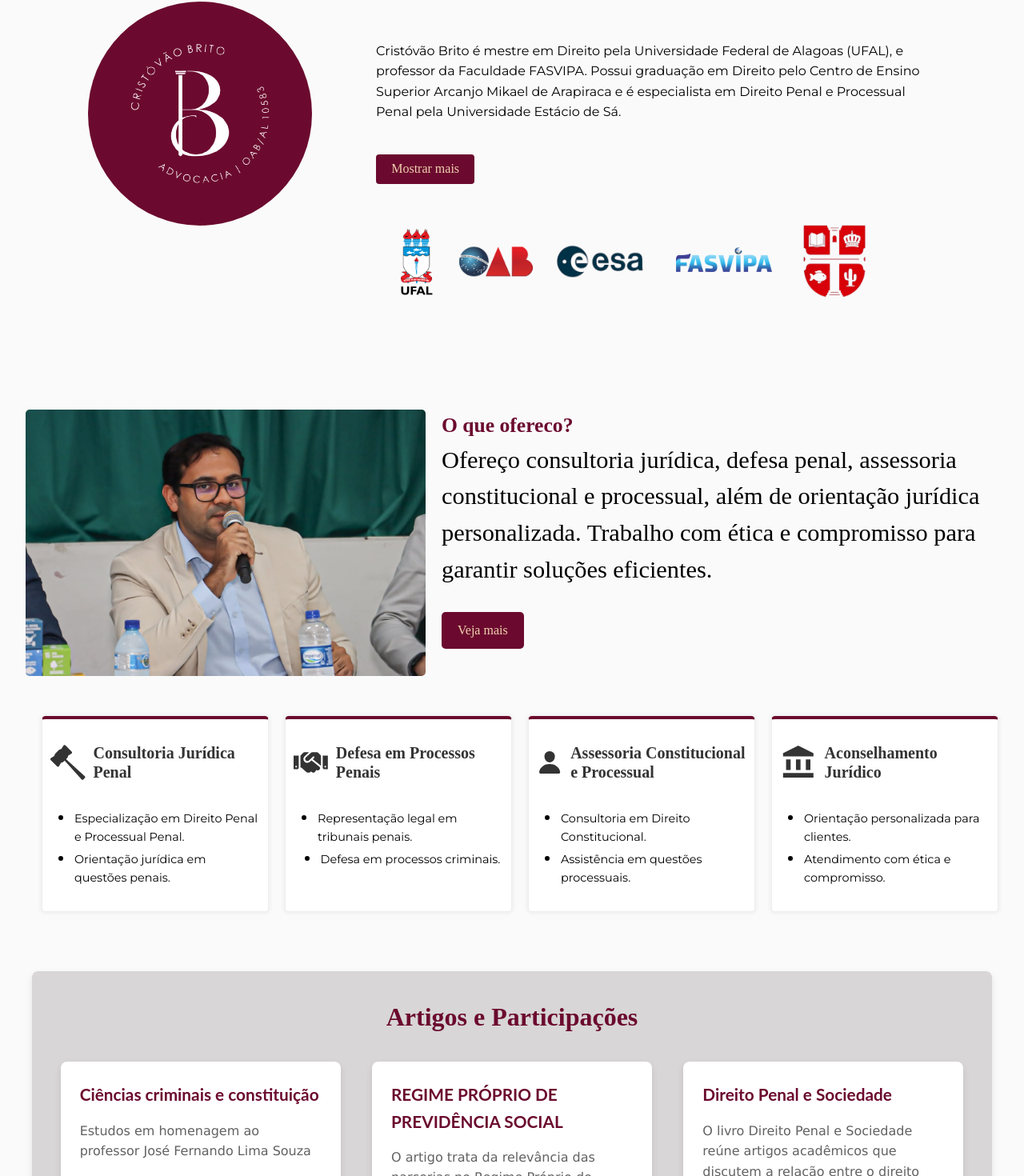
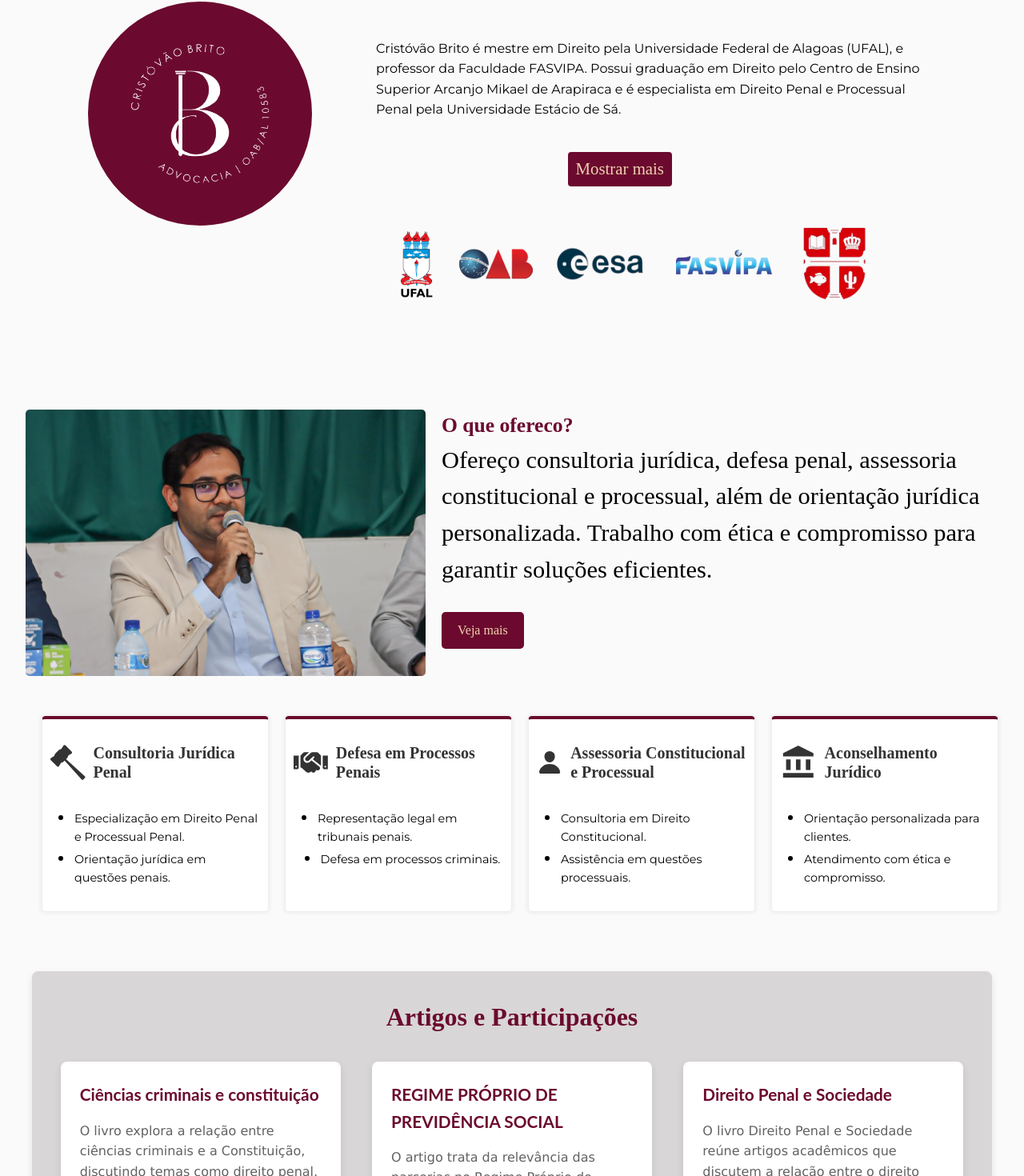
Before and after one commit to yanswo/Advocacia1, a React (Vite) app: page / in a window 1280 px wide. Shown: the part 719-2189 px from the top of the page at 80% size. Built offline with nearby package versions, Linux system fonts and the light colour scheme; a web font is replaced by a local one.

Commit message:
Comentario artigo, botão sobre e contato atualizado, versão final.

```diff
--- a/src/components/Artigos.jsx
+++ b/src/components/Artigos.jsx
@@ -3,29 +3,30 @@ import styles from "./Artigos.module.css";
 const artigos = [
   {
     titulo: "Ciências criminais e constituição",
-    descricao: "Estudos em homenagem ao professor José Fernando Lima Souza",
+    descricao:
+      "O livro explora a relação entre ciências criminais e a Constituição, discutindo temas como direito penal, criminologia e direitos fundamentais no Estado Democrático de Direito. Ele aborda questões como estelionato relacionado ao FGTS, discriminação online, expansão penal, e acordos de não persecução penal, com foco nas garantias constitucionais.",
     data: "Outubro de 2023",
-    link: "https://esmal.tjal.jus.br/_pdf/1-Livro-ciencias-criminais-e-constituicao_.pdf", // link do PDF
+    link: "https://esmal.tjal.jus.br/_pdf/1-Livro-ciencias-criminais-e-constituicao_.pdf",
   },
   {
     titulo: "REGIME PRÓPRIO DE PREVIDÊNCIA SOCIAL",
     descricao:
       "O artigo trata da relevância das parcerias no Regime Próprio de Previdência Social para assegurar os direitos dos segurados, respeitando o equilíbrio financeiro e atuarial. Explora as mudanças trazidas pela Emenda Constitucional nº 103/2019 e destaca o uso de convênios e contratos administrativos como ferramentas para aprimorar a gestão previdenciária e promover os direitos fundamentais.",
     data: "Fevereiro de 2024",
-    link: "https://rbds.ieprev.com.br/rbds/article/view/288/242", // exemplo de link PDF
+    link: "https://rbds.ieprev.com.br/rbds/article/view/288/242",
   },
   {
     titulo: "Direito Penal e Sociedade",
     descricao:
       "O livro Direito Penal e Sociedade reúne artigos acadêmicos que discutem a relação entre o direito penal e questões sociais, como encarceramento massivo, violência de gênero, racismo, feminicídio e justiça restaurativa, oferecendo análises críticas sobre o sistema de justiça criminal no Brasil e alternativas ao modelo punitivista atual.",
     data: "Dezembro de 2021",
-    link: "https://www.w3.org/WAI/ER/tests/xhtml/testfiles/resources/pdf/dummy.pdf", // exemplo de link PDF
+    link: "https://www.w3.org/WAI/ER/tests/xhtml/testfiles/resources/pdf/dummy.pdf",
   },
 ];
 
 const ArtigosSection = () => {
   const openPdf = (pdfUrl) => {
-    window.open(pdfUrl, "_blank"); // Abre o link do PDF em uma nova aba
+    window.open(pdfUrl, "_blank");
   };
 
   return (
@@ -36,7 +37,7 @@ const ArtigosSection = () => {
           <div
             key={index}
             className={styles.artigoCard}
-            onClick={() => openPdf(artigo.link)} // Ao clicar, abre o PDF
+            onClick={() => openPdf(artigo.link)}
           >
             <h3>{artigo.titulo}</h3>
             <p className={styles.artigoDescricao}>{artigo.descricao}</p>
--- a/src/components/Contato.jsx
+++ b/src/components/Contato.jsx
@@ -77,10 +77,10 @@ const Contato = () => {
   };
 
   const fecharModal = (target, currentTarget) => {
-    if(target == currentTarget) {
-      setIsModalOpen(false)
+    if (target == currentTarget) {
+      setIsModalOpen(false);
     }
-  }
+  };
 
   return (
     <div className={styles.contatoContainer}>
@@ -88,12 +88,19 @@ const Contato = () => {
         <h2>Contato</h2>
         <p>Entre em contato para mais informações sobre nossos serviços.</p>
         <br />
-        <button className="botao" onClick={handleOpenModal}>
-          Entre em contato
-        </button>
+        <div>
+          <button className={styles.botaoContato} onClick={handleOpenModal}>
+            Entre em contato
+          </button>
+        </div>
 
         {isModalOpen && (
-          <div className={`${styles.modalOverlay} fadeIn`} onClick={({target, currentTarget}) => fecharModal(target, currentTarget)}>
+          <div
+            className={`${styles.modalOverlay} fadeIn`}
+            onClick={({ target, currentTarget }) =>
+              fecharModal(target, currentTarget)
+            }
+          >
             <div className={styles.modalContent}>
               <span className={styles.modalClose} onClick={handleCloseModal}>
                 Fechar
--- a/src/components/Contato.module.css
+++ b/src/components/Contato.module.css
@@ -1,5 +1,18 @@
 .contatoContainer {
   text-align: center;
+}
+
+.contatoContainer .botaoContato {
+  background-color: var(--corSecundaria);
+  color: var(--corPrimaria);
+  padding: 1.3rem;
+  font-size: 1.3rem;
+  cursor: pointer;
+}
+
+.contatoContainer .botaoContato:hover {
+  background-color: var(--corPrimaria);
+  color: var(--corSecundaria);
 }
 
 .contatoContainer h2 {
@@ -18,6 +31,18 @@
   text-decoration: none;
   font-weight: bold;
   border-radius: 5px;
+  transition: background-color 0.3s ease;
+}
+
+button {
+  background-color: var(--corSecundaria);
+  color: var(--corPrimaria);
+  padding: 0.6rem 1.2rem;
+  border: none;
+  border-radius: 4px;
+  font-size: 1rem;
+  font-weight: bold;
+  cursor: pointer;
   transition: background-color 0.3s ease;
 }
 
@@ -153,22 +178,6 @@
   transform: scale(1.05);
 }
 
-button {
-  background-color: var(--corSecundaria);
-  color: var(--corPrimaria);
-  padding: 0.6rem 1.2rem;
-  border: none;
-  border-radius: 4px;
-  font-size: 1rem;
-  font-weight: bold;
-  cursor: pointer;
-  transition: background-color 0.3s ease;
-}
-
-.botao {
-  background-color: #0ec736;
-}
-
 @keyframes fadeInModal {
   0% {
     opacity: 0;
--- a/src/components/Sobre.module.css
+++ b/src/components/Sobre.module.css
@@ -13,6 +13,15 @@
   color: var(--corSecundaria);
   font-size: 2rem;
   margin-bottom: 20px;
+}
+
+.sobreConteier button {
+  background-color: var(--corSecundaria);
+  color: var(--corPrimaria);
+  padding: 0.6rem;
+  font-size: 1.3rem;
+  margin-left: 240px;
+  cursor: pointer;
 }
 
 .conteudoSobre {
@@ -58,7 +67,7 @@
   width: fit-content;
   font-weight: 400;
   font-family: var(--font-titulos);
-  transition: all .2s ease;
+  transition: all 0.2s ease;
 }
 
 .textoSobre button:hover {
@@ -97,7 +106,7 @@
 
   .conteudoSobre .textoSobre p {
     text-align: center;
-    font-size: .9rem;
+    font-size: 0.9rem;
   }
 
   .icones {
--- a/src/index.css
+++ b/src/index.css
@@ -23,7 +23,6 @@
   scroll-behavior: smooth;
 }
 
-
 body {
   margin-top: 80px;
   background-color: var(--fundo);
@@ -32,22 +31,10 @@ body {
   font-family: var(--font-textos);
 }
 
-@media(max-width: 1100px) {
+@media (max-width: 1100px) {
   body {
     margin-top: 0px;
   }
-}
-
-button {
-  background-color: var(--corSecundaria);
-  color: var(--corPrimaria);
-  padding: 0.6rem 1.2rem;
-  border: none;
-  border-radius: 4px;
-  font-size: 1rem;
-  font-weight: bold;
-  cursor: pointer;
-  transition: background-color 0.3s ease;
 }
 
 section {
```
